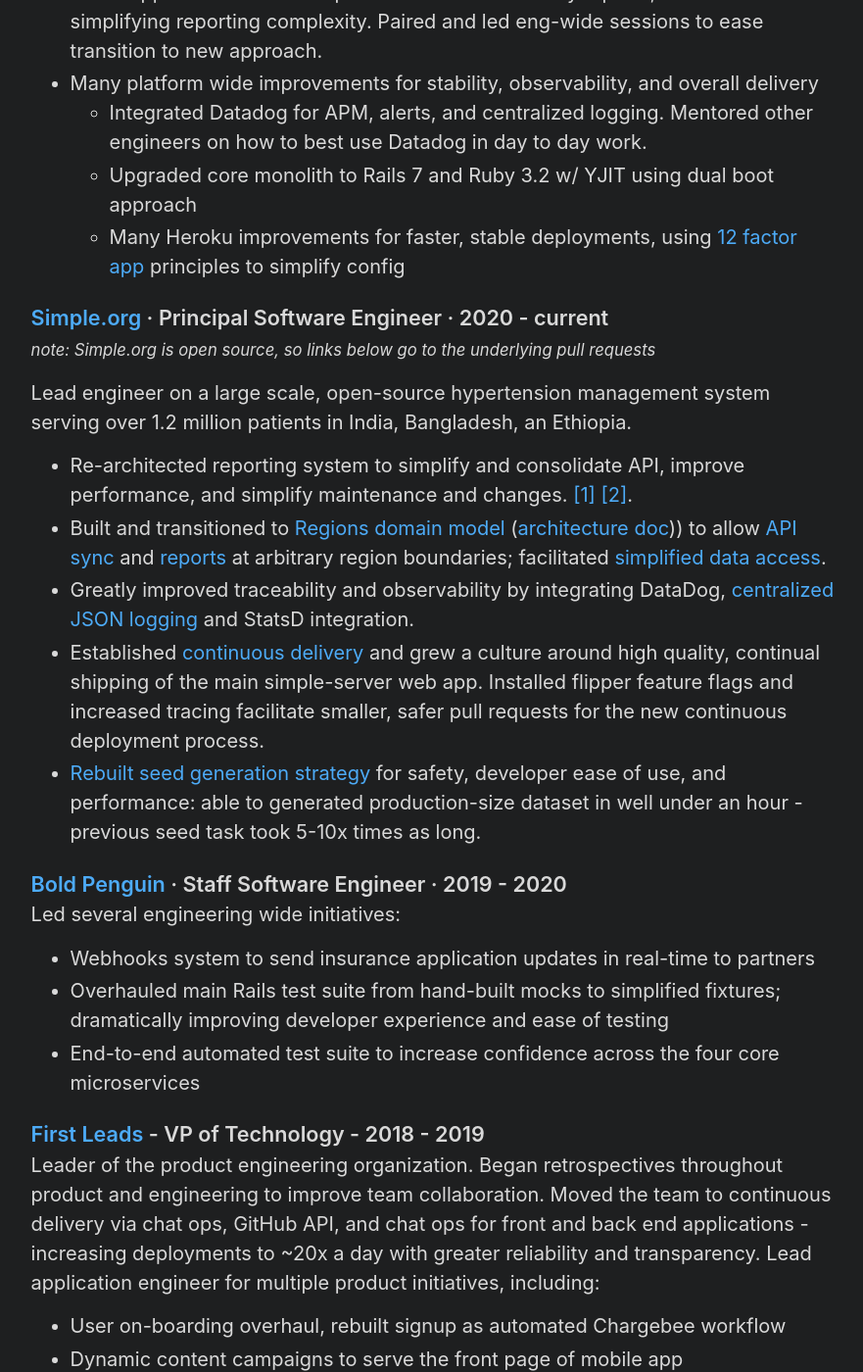
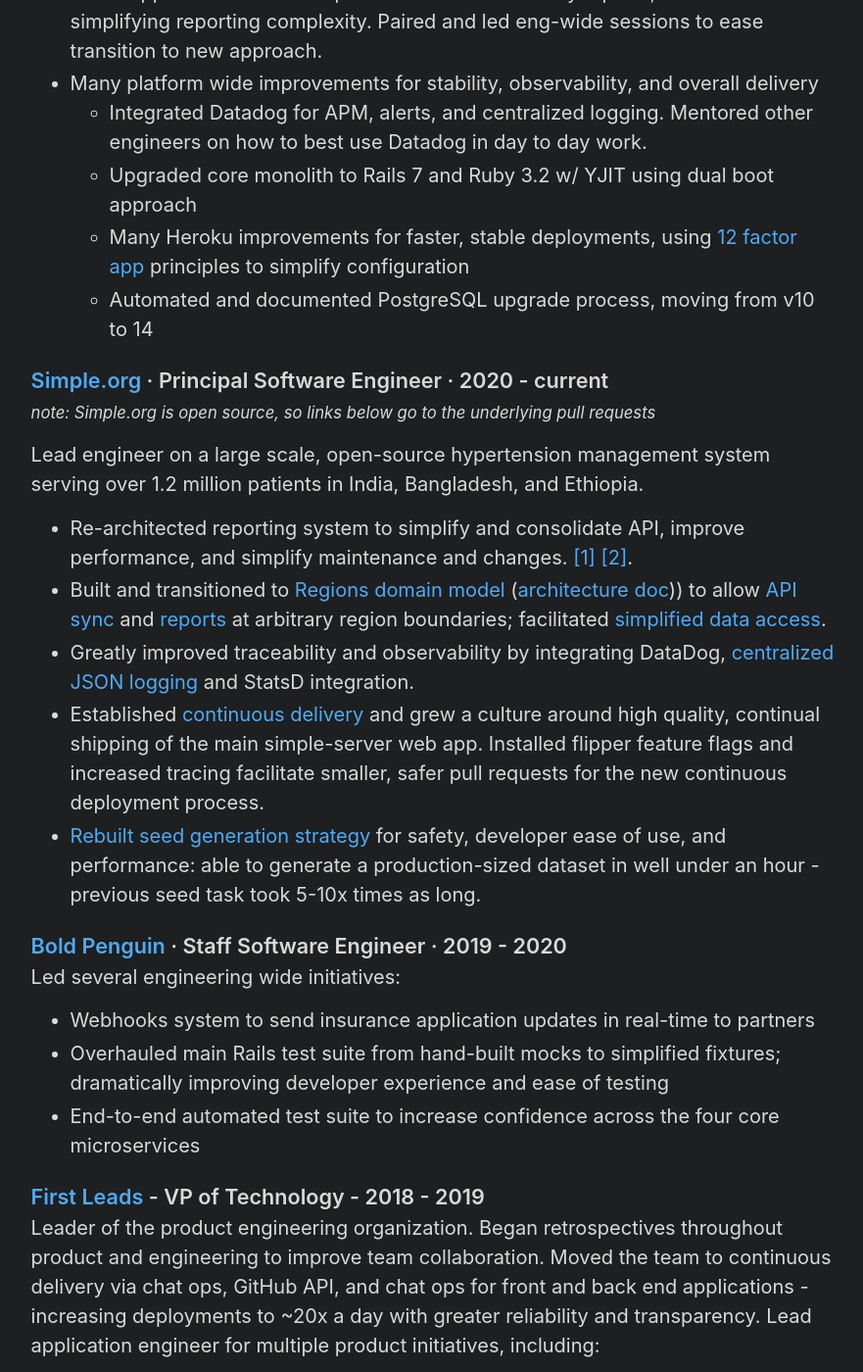
Before and after one commit to rsanheim/rsanheim.github.com, a Jekyll site: the page built from resume.md, in a window 1280 px wide and 1400 px high, scrolled down 654 px. Shown: the whole window at 98% size, without its empty margins (198-1079 px from the left). Built offline with Jekyll 4.4.1, drawn with Linux system fonts in a browser that asks for light colours; some of the changed text lies outside the part shown.

```diff
--- a/resume.md
+++ b/resume.md
@@ -18,19 +18,20 @@ Staff engineer for a practice management app for Architecture & Engineering firm
 - Many platform wide improvements for stability, observability, and overall delivery
   - Integrated Datadog for APM, alerts, and centralized logging. Mentored other engineers on how to best use Datadog in day to day work.
   - Upgraded core monolith to Rails 7 and Ruby 3.2 w/ YJIT using dual boot approach
-  - Many Heroku improvements for faster, stable deployments, using [12 factor app](https://12factor.net) principles to simplify config
+  - Many Heroku improvements for faster, stable deployments, using [12 factor app](https://12factor.net) principles to simplify configuration
+  - Automated and documented PostgreSQL upgrade process, moving from v10 to 14
 
 ## [Simple.org](https://simple.org) &middot; Principal Software Engineer &middot; 2020 - current
 
 <small>_note: Simple.org is open source, so links below go to the underlying pull requests_</small>
 
-Lead engineer on a large scale, open-source hypertension management system serving over 1.2 million patients in India, Bangladesh, an Ethiopia.
+Lead engineer on a large scale, open-source hypertension management system serving over 1.2 million patients in India, Bangladesh, and Ethiopia.
 
 - Re-architected reporting system to simplify and consolidate API, improve performance, and simplify maintenance and changes. [[1]](https://github.com/simpledotorg/simple-server/pull/2436) [[2]](https://github.com/simpledotorg/simple-server/pull/3007).
-- Built and transitioned to [Regions domain model](https://github.com/simpledotorg/simple-server/pull/1331/files) ([architecture doc](https://github.com/simpledotorg/simple-server/pull/1381))) to allow [API sync](https://github.com/simpledotorg/simple-server/pull/1333) and [reports](https://github.com/simpledotorg/simple-server/pull/1477) at arbitrary region boundaries; facilitated [simplified data access](https://github.com/simpledotorg/simple-server/pull/2961).
+- Built and transitioned to [Regions domain model](https://github.com/simpledotorg/simple-server/pull/1331/) ([architecture doc](https://github.com/simpledotorg/simple-server/pull/1381))) to allow [API sync](https://github.com/simpledotorg/simple-server/pull/1333) and [reports](https://github.com/simpledotorg/simple-server/pull/1477) at arbitrary region boundaries; facilitated [simplified data access](https://github.com/simpledotorg/simple-server/pull/2961).
 - Greatly improved traceability and observability by integrating DataDog, [centralized JSON logging](https://github.com/simpledotorg/simple-server/pull/1367) and StatsD integration.
 - Established [continuous delivery](https://github.com/simpledotorg/simple-server/pull/2605) and grew a culture around high quality, continual shipping of the main simple-server web app. Installed flipper feature flags and increased tracing facilitate smaller, safer pull requests for the new continuous deployment process.
-- [Rebuilt seed generation strategy](https://github.com/simpledotorg/simple-server/pull/1039) for safety, developer ease of use, and performance: able to generated production-size dataset in well under an hour - previous seed task took 5-10x times as long.
+- [Rebuilt seed generation strategy](https://github.com/simpledotorg/simple-server/pull/1039) for safety, developer ease of use, and performance: able to generate a production-sized dataset in well under an hour - previous seed task took 5-10x times as long.
 
 ## [Bold Penguin](https://boldpenguin.com) &middot; Staff Software Engineer &middot; 2019 - 2020
 
```
Also changed, not shown: other parts of resume.md (+2 -4 lines).
